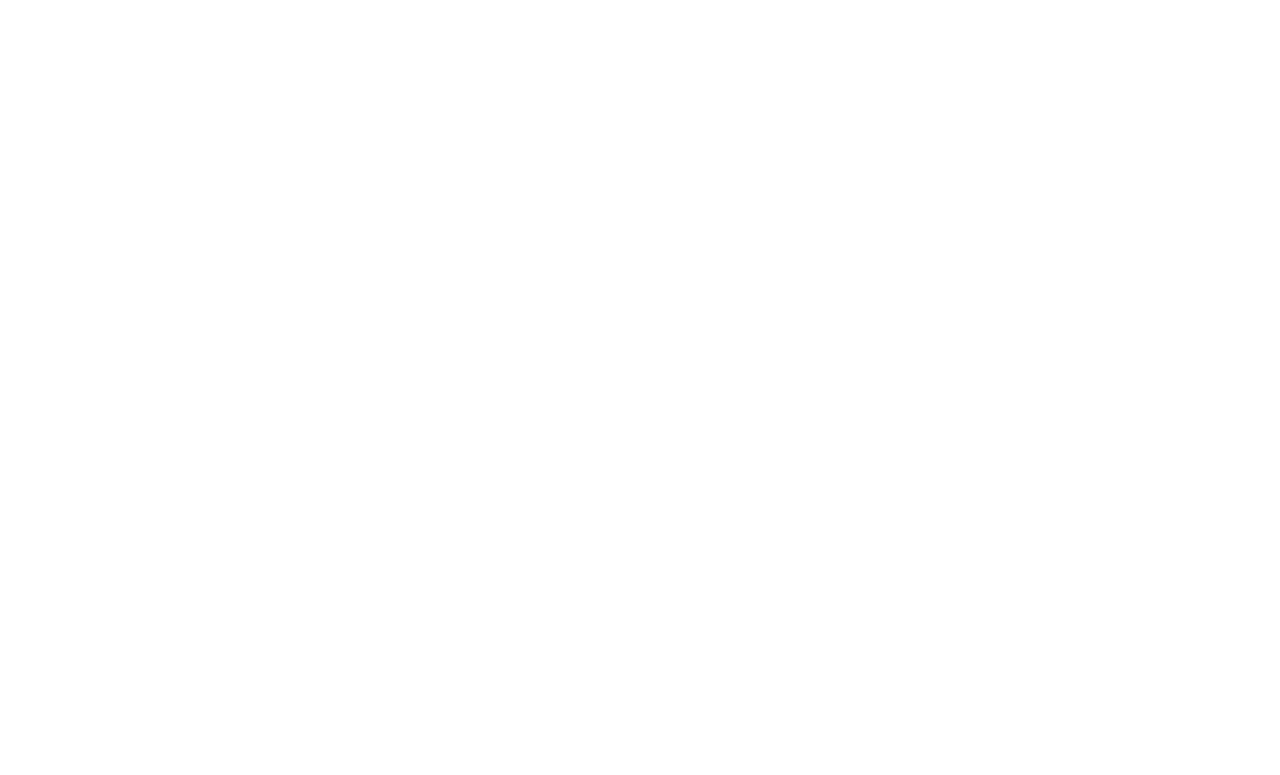
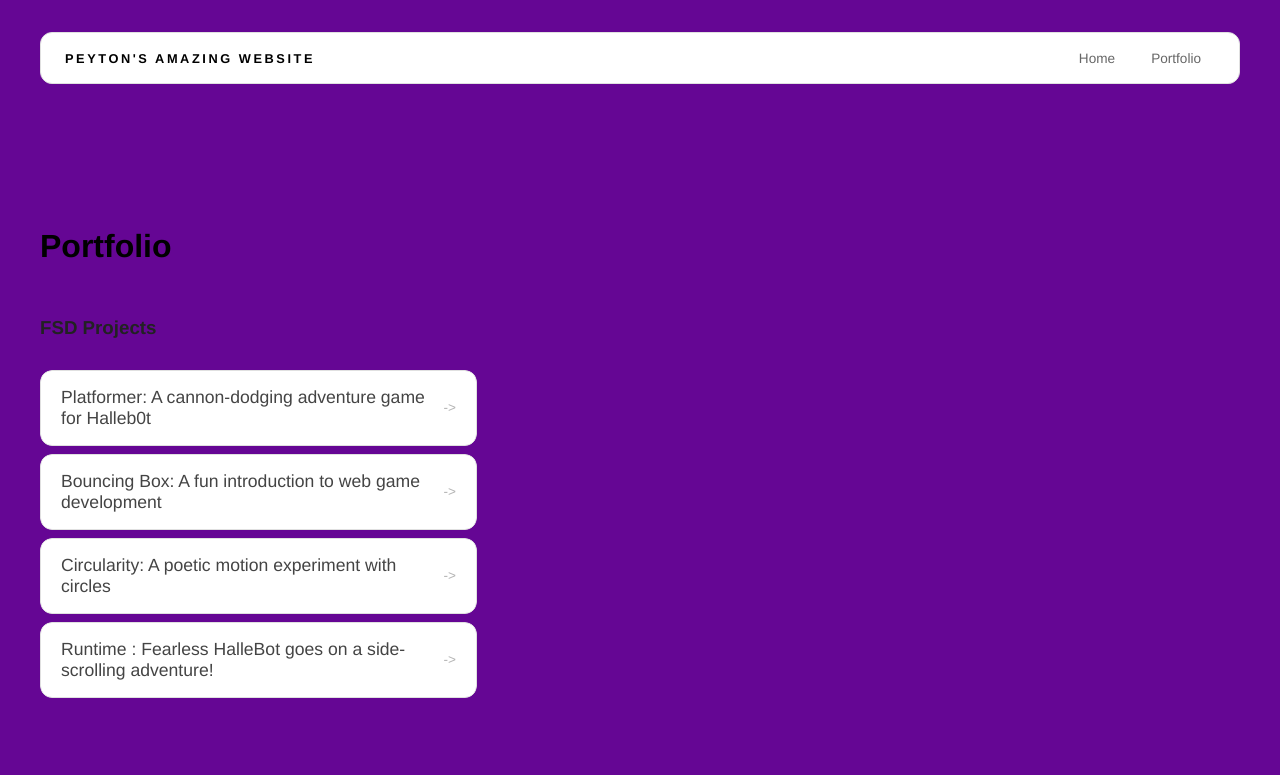
Before and after one commit to pf5609991/pf5609991.github.io, a plain HTML site: page portfolio.html in a window 1280 px wide. Drawn offline with Linux system fonts and the light colour scheme.

Commit message:
add protfolio page to wedsite

```diff
--- a/portfolio.html
+++ b/portfolio.html
@@ -0,0 +1,61 @@
+<!DOCTYPE html>
+<html>
+  <head>
+    <title>pfonts customer service</title>
+    <link rel="stylesheet"
+  href="style.css" />
+  </head>
+
+  <body>
+    <!-- All content goes here -->
+    <div id="all-contents">
+      <nav>
+        <h1>Peyton's Amazing Website</h1>
+        <ul id="nav-ul">
+          <li class="nav-li">
+            <a href="index.html">Home</a>
+          </li>
+          <li class="nav-li">
+            <a href="portfolio.html">Portfolio</a>
+          </li>
+
+
+
+        </ul>
+
+
+      </nav>
+
+      <main>
+
+        <div class="content">
+          <h1>Portfolio</h1>
+          <h3>FSD Projects</h3>
+          <ul id="portfolio">
+          <li>
+            <a href="fsd-projects/platformer/">Platformer: A cannon-dodging adventure game for Halleb0t</a>
+          </li>
+          <li>
+            <a href="fsd-projects/bouncing-box/">Bouncing Box: A fun introduction to web game development</a>
+          </li>
+          <li>
+            <a href="fsd-projects/circularity/">Circularity: A poetic motion experiment with circles</a>
+          </li>
+          <li>
+            <a href="fsd-projects/runtime/">Runtime : Fearless HalleBot goes on a side-scrolling adventure!</a>
+            </li>
+
+
+            </ul>
+
+    <!-- ASD Projects will go here -->
+
+    </div>
+
+
+
+      </main>
+
+    </div>
+  </body>
+</html>
--- a/style.css
+++ b/style.css
@@ -160,3 +160,56 @@ nav h1 {
   background: #000;
   color: #fff;
 }
+
+/* Portfolio styles */
+.content h1 {
+  color: black;
+}
+
+#portfolio {
+  list-style: none;
+  margin: 0;
+  padding: 0;
+  width: 100%;
+  display: flex;
+  flex-direction: column;
+  gap: 8px;
+}
+
+#portfolio li {
+  border-radius: 12px;
+  overflow: hidden;
+}
+
+#portfolio a {
+  display: flex;
+  justify-content: space-between;
+  align-items: center;
+  text-decoration: none;
+  color: #444;
+  padding: 16px 20px;
+  font-size: 1.1rem;
+  font-weight: 500;
+  background: #fff;
+  border: 1px solid #e0e0e0;
+  border-radius: 12px;
+  transition: background 0.25s ease, color 0.25s ease, transform 0.25s ease;
+}
+
+#portfolio a:hover {
+  background: #000;
+  color: #fff;
+  transform: translateX(4px);
+}
+
+#portfolio a::after {
+  content: "->";
+  font-size: 0.85rem;
+  opacity: 0.4;
+  transition: opacity 0.25s ease;
+  white-space: nowrap;
+}
+
+#portfolio a:hover::after {
+  opacity: 1;
+}
```
